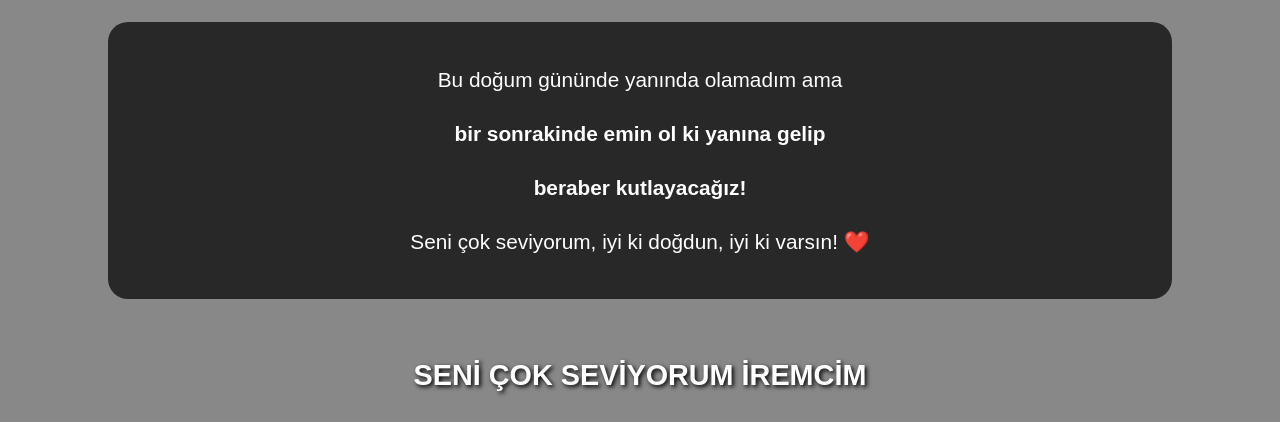
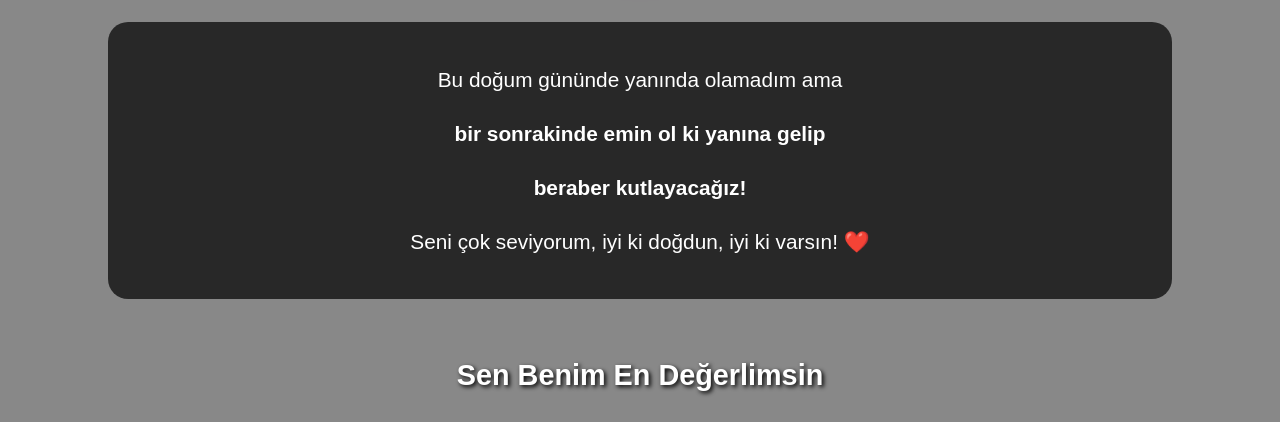
Before and after one commit to AlazOflaz06/irembirthday, a plain HTML site: page index.html in a window 1280 px wide. Shown: the part 411-833 px from the top of the page. Drawn offline with Linux system fonts and the light colour scheme.

Commit message:
Alt yazı değiştirildi: Sen Benim En Değerlimsin

```diff
--- a/index.html
+++ b/index.html
@@ -110,7 +110,7 @@
   <button id="hediyeBtn" onclick="window.location.href='https://p.site';">İreme Hediye 🎁</button>
 
   <div class="alt-yazi">
-    SENİ ÇOK SEVİYORUM İREMCİM
+    Sen Benim En Değerlimsin
   </div>
 
 </body>
```
